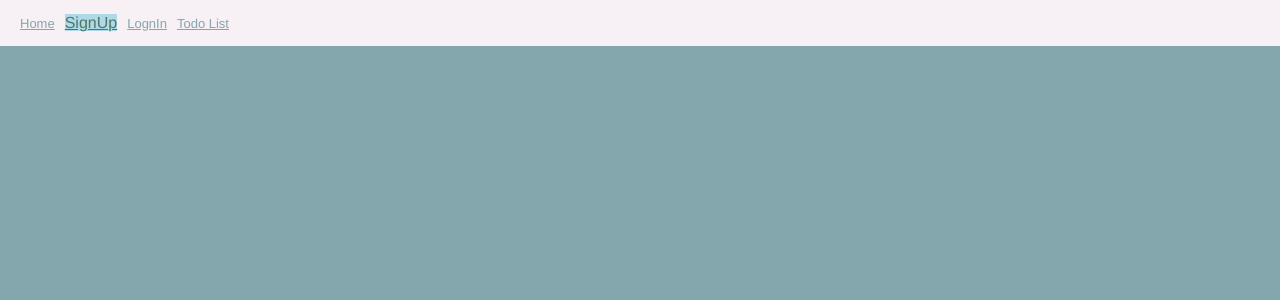
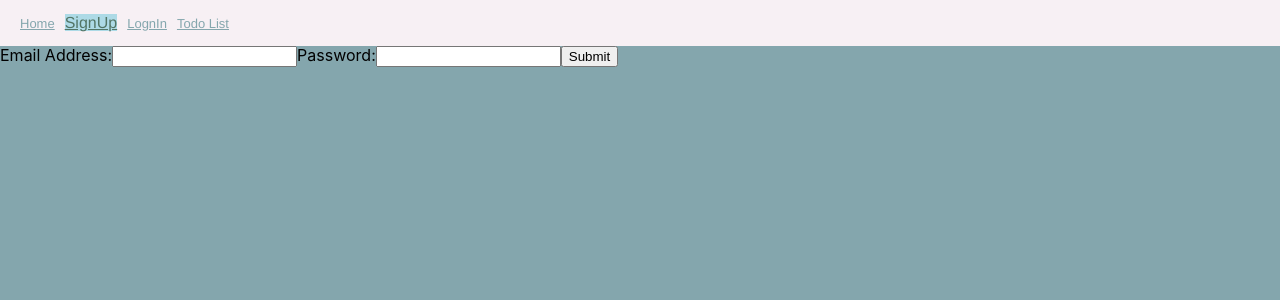
Before and after one commit to EmilyDSarani/todo-lab13-frontend, a React (Create React App) app: page /signup in a window 1280 px wide. Shown: the top 300 px of the page. Built offline with nearby package versions, Linux system fonts and the light colour scheme.

Commit message:
need to make more commits, but sign up is officially done

```diff
--- a/src/app/App.js
+++ b/src/app/App.js
@@ -5,27 +5,31 @@ import {
   Route,
   Switch,
   NavLink,
+  Redirect
 } from 'react-router-dom';
 import './App.css';
 import Signup from '../signup/Signup';
 import Todo from '../todo/Todo';
 import Login from '../login/Login';
 
+const TOKEN_KEY = 'TOKEN';
 class App extends Component {
 
+    state ={
+      token: localStorage.getItem(TOKEN_KEY) || ''
+    }
+
+    handleTokenChange = token => {
+      localStorage.setItem(TOKEN_KEY, token);
+      this.setState({ token: token });
+    }
+
+    logout= () => {
+      localStorage.clear();
+      this.setState({ token: '' });
+    }
     render() {
-    // const TOKEN_KEY = TOKEN
-    // state ={
-    //   token = localStorage.getItem(TOKEN_KEY) || ''
-    // }
-    // handleTokenChange = token => {
-    //   localStorage.setItem('TOKEN_KEY', token)
-    //   this.setState({token:token})
-    // }
-    // logout= () => {
-    //   localStorage.clear()
-    //   this.setState({token:''})
-    // }
+
       return (
         <>
           <Router>
@@ -44,7 +48,9 @@ class App extends Component {
               <Route
                 path="/SignUp"
                 exact
-              render={(routerProps)=> <Signup {...routerProps}/>}
+                render={(routerProps) => <Signup
+                  handleTokenChange = {this.handleTokenChange}
+                  {...routerProps}/>}
               />
               <Route
                 path="/Login"
@@ -54,7 +60,15 @@ class App extends Component {
               <Route
                 path="/Todo"
                 exact
-              render={(routerProps)=> <Todo {...routerProps}/>}
+                render={(routerProps)=>
+                  this.state.token
+                    ?
+                    <Todo
+                      token={this.state.token}
+                      {...routerProps}
+                    />
+                    : <Redirect to="/signup" />
+                }
               />
             </Switch>
           </Router>
--- a/src/fetch-utils.js
+++ b/src/fetch-utils.js
@@ -1,45 +1,45 @@
-import request from "superagent";
+import request from 'superagent';
 
 //gets the todo list
 //pass through the token
 export async function getTodo(token){
-    const response = await request
+  const response = await request
     .get('https://saranilist.herokuapp.com/api/todo')
-    .set ('Authorization', token)
-    return response.body
+    .set ('Authorization', token);
+  return response.body;
 }
 //will allow user to change the todo list from completed to not-completed
 //we need the id, the token, and I think... a completed?
 //will need a .send here
 export async function putTodo(id, completed, token){
-    const response = await request
+  const response = await request
     .put(`https://saranilist.herokuapp.com/api/todo/${id}`)
-    .send({completed : completed})
-    .set ('Authorization', token)
-    return response.body
+    .send({ completed : completed })
+    .set ('Authorization', token);
+  return response.body;
 }
 //this will allow user to post a new todo item to the list
 //pass through todo and token
 //might need an id here?
-export async function putTodo(todo, token){
-    const response = await request
+export async function postTodo(todo, token){
+  const response = await request
     .post(`https://saranilist.herokuapp.com/api/todo`)
-    .send({todo : todo})
-    .set ('Authorization', token)
-    return response.body
+    .send({ todo : todo })
+    .set ('Authorization', token);
+  return response.body;
 }
 
-export async function signIn (email, password){
-    const response = await request
-    .post('https://saranilist.herokuapp.com/api/todo/')
-    .send({email,password})
-    return response.body
+export async function signIn(email, password){
+  const response = await request
+    .post('https://saranilist.herokuapp.com/auth/signin/')
+    .send({ email, password });
+  return response.body;
 
 }
-export async function signUp (email, password){
-    const response = await request
-    .post('https://saranilist.herokuapp.com/api/todo/')
-    .send({email,password})
-    return response.body
+export async function signUp(email, password){
+  const response = await request
+    .post('https://saranilist.herokuapp.com/auth/signup/')
+    .send({ email, password });
+  return response.body;
 
 }
--- a/src/signup/Signup.js
+++ b/src/signup/Signup.js
@@ -4,7 +4,7 @@ export default class Todo extends Component {
   render() {
     return (
       <div>
-        <SignupRender />
+        <SignupRender {...this.props} />
       </div>
     );
   }
--- a/src/signup/SignupRender.js
+++ b/src/signup/SignupRender.js
@@ -1,9 +1,32 @@
 import React, { Component } from 'react';
+import { signUp } from '../fetch-utils';
 
 export default class SignupRender extends Component {
+    state = {
+      password: '',
+      email: '',
+    };
+      handleSubmit = async e =>{
+        e.preventDefault();
+        const { token } = await signUp(this.state.email, this.state.password);
+        this.props.handleTokenChange(token);
+        this.props.history.push('/Todo');
+      };
+
       render() {
         return (
           <div>
+            <form onSubmit ={this.handleSubmit}>
+              <label>
+                Email Address:
+                <input value={this.state.email} onChange={(e)=> this.setState({ email:e.target.value })} type="email"/>
+              </label>
+              <label>
+                Password:
+                <input value={this.state.password} onChange={(e)=> this.setState({ password:e.target.value })} type="password"/>
+              </label>
+              <button>Submit</button>
+            </form>
           </div>
         );
       }
```
Also changed, not shown: 1 other file (tests, documents, lock files or other folders). Lines whose indentation alone changed are shown as unchanged.
